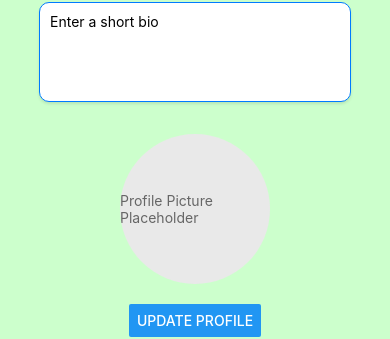
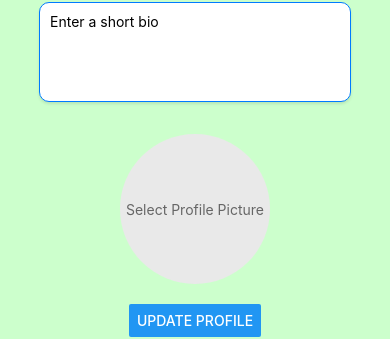
Before and after one commit to adamsmart830/CleanSweep, a React Native app in the folder clean-sweep/: screen / in a window 390 px wide. Shown: the part 325-664 px from the top of the page. Built offline with nearby package versions, Linux system fonts and the light colour scheme.

Commit message:
updated profile.js

```diff
--- a/clean-sweep/pages/ProfilePage.js
+++ b/clean-sweep/pages/ProfilePage.js
@@ -1,47 +1,60 @@
 import React, { useState } from 'react';
-import { View, Text, StyleSheet, Dimensions, TouchableOpacity, TextInput, Button, Image } from 'react-native';
+import { View, Text, StyleSheet, Button, TextInput, Image, TouchableOpacity, ActivityIndicator, Alert } from 'react-native';
+import * as ImagePicker from 'react-native-image-picker';
 
 export default function ProfilePage() {
   const [name, setName] = useState('');
   const [bio, setBio] = useState('');
-  const [profilePic, setProfilePic] = useState(null); // This could be a URI to the image
+  const [profilePic, setProfilePic] = useState(null);
+  const [loading, setLoading] = useState(false);
 
-  const handleSubmit = () => {
-    // Implement what happens when a user submits their profile details
-    console.log('Profile submitted', { name, bio, profilePic });
-    alert(`Profile for ${name} updated.`);
+  const selectProfilePicture = () => {
+    ImagePicker.launchImageLibrary({ mediaType: 'photo' }, (response) => {
+      if (response.didCancel) {
+        console.log('User cancelled image picker');
+      } else if (response.error) {
+        console.log('ImagePicker Error: ', response.error);
+      } else {
+        const source = { uri: response.uri };
+        setProfilePic(source);
+      }
+    });
   };
+
+  const handleSubmit = async () => {
+    if (!name.trim() || !bio.trim()) {
+      Alert.alert('Validation Failed', 'Please fill all the fields.');
+      return;
+    }
+    setLoading(true);
+    // Simulate an API call
+    setTimeout(() => {
+      setLoading(false);
+      Alert.alert(`Profile for ${name} updated.`);
+      console.log('Profile submitted', { name, bio, profilePic });
+    }, 2000);
+  };
+
+  if (loading) {
+    return (
+      <View style={styles.loaderContainer}>
+        <ActivityIndicator size="large" color="#0000ff" />
+      </View>
+    );
+  }
 
   return (
     <View style={styles.container}>
       <Text style={styles.title}>Create Your Profile</Text>
-
-      <TextInput
-        style={styles.input}
-        onChangeText={setName}
-        value={name}
-        placeholder="Enter your name"
-      />
-
-      <TextInput
-        style={[styles.input, {height: 100}]} // Increased height for bio input
-        onChangeText={setBio}
-        value={bio}
-        placeholder="Enter a short bio"
-        multiline={true} // Allows multiple lines of text
-        numberOfLines={4} // Adjust as needed
-      />
-
-      {/* Placeholder for Profile Picture selection - implement as needed */}
-      <View style={styles.profilePicContainer}>
+      <TextInput style={styles.input} onChangeText={setName} value={name} placeholder="Enter your name" />
+      <TextInput style={[styles.input, { height: 100 }]} onChangeText={setBio} value={bio} placeholder="Enter a short bio" multiline={true} numberOfLines={4} />
+      <TouchableOpacity style={styles.profilePicContainer} onPress={selectProfilePicture}>
         {profilePic ? (
-          <Image source={{ uri: profilePic }} style={styles.profilePic} />
+          <Image source={profilePic} style={styles.profilePic} />
         ) : (
-          <Text style={styles.profilePicPlaceholder}>Profile Picture Placeholder</Text>
+          <Text style={styles.profilePicPlaceholder}>Select Profile Picture</Text>
         )}
-        {/* You could add a button here to upload or take a photo */}
-      </View>
-
+      </TouchableOpacity>
       <Button title="Update Profile" onPress={handleSubmit} />
     </View>
   );
@@ -91,5 +104,11 @@ const styles = StyleSheet.create({
   profilePicPlaceholder: {
     color: '#666',
   },
+  loaderContainer: {
+    flex: 1,
+    justifyContent: 'center',
+    alignItems: 'center',
+    backgroundColor: '#ccffcc',
+  },
   // Add more styles as needed
 });
```
